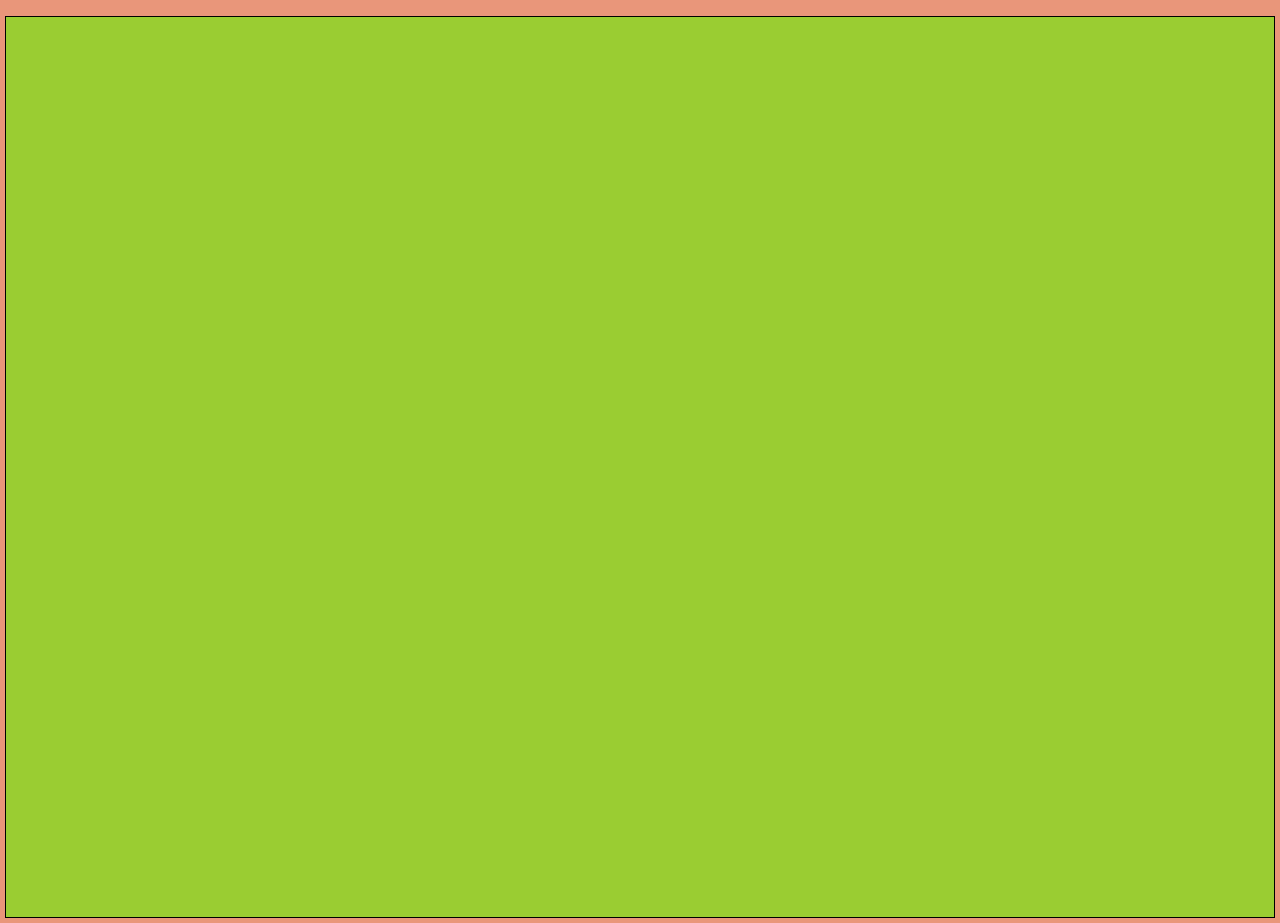
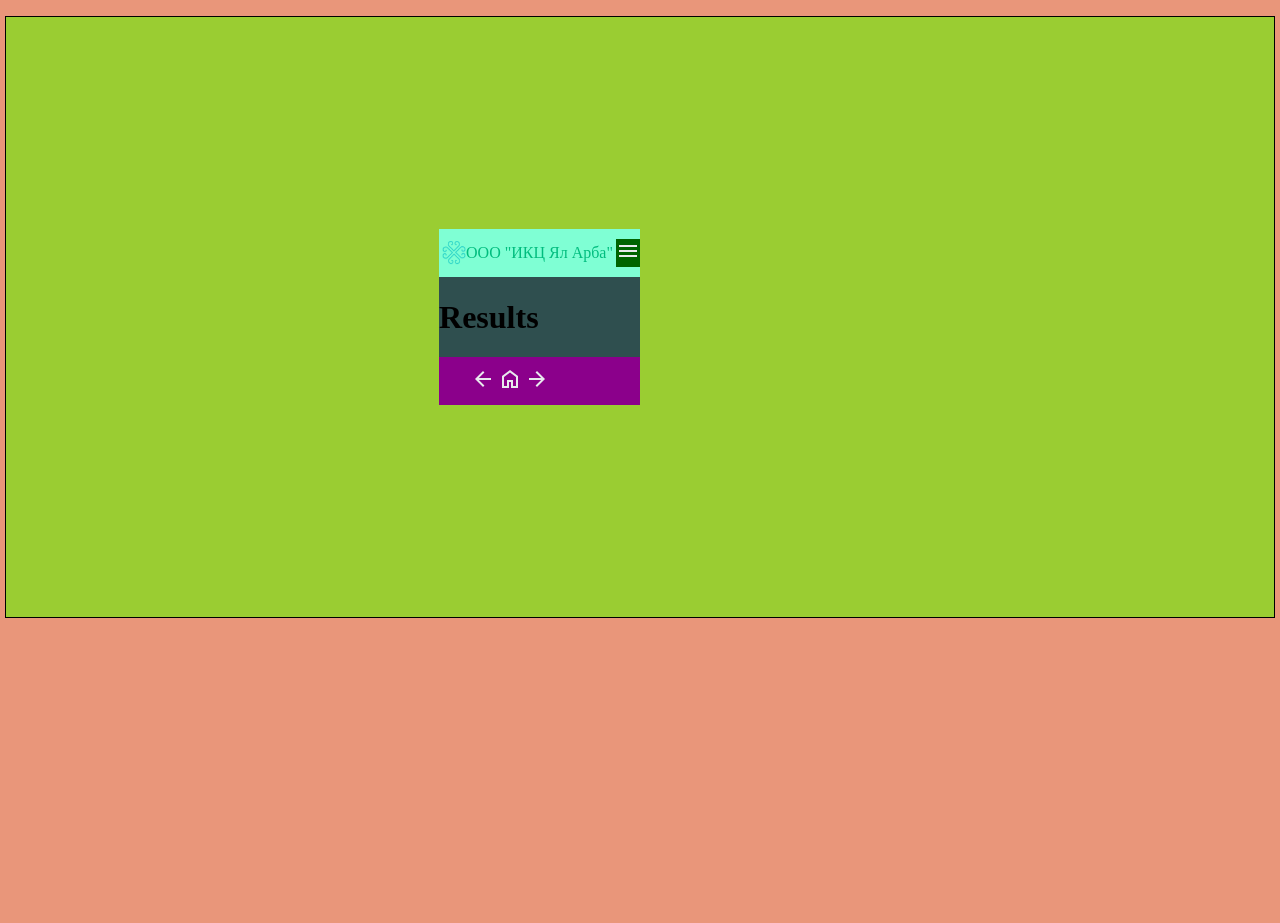
Before and after one commit to valitovgaziz/spa_, a Vue app: page /results in a window 1280 px wide. Before the commit this address had no page. After the commit the page ends 900 px from the top, so only its background shows below. Built offline with nearby package versions, Linux system fonts and the light colour scheme.

Commit message:
Добавил путь, страницу и результатов поиска.

```diff
--- a/src/components/searchLine.vue
+++ b/src/components/searchLine.vue
@@ -1,6 +1,6 @@
 <template>
     <div class="search_line">
-        <form action="HTML/searchResult.html" id="search_form" name="search_request" target="_self">
+        <form id="search_form" name="search_request" action="/results">
             <label for="search_input" class="f-item">Поисковая строка</label>
             <input id="search_input" type="text" autofocus placeholder=".   .   ." class="f-item">
         </form>
@@ -13,11 +13,13 @@
     display: flex;
     flex-direction: column;
 }
+
 form {
     display: flex;
     flex-direction: column;
     align-items: center;
 }
+
 .f-item {
     margin: 0 0 0.4rem 0;
 }
@@ -28,4 +30,5 @@ form {
 export default {
     name: 'serach_line',
 }
+
 </script>
--- /dev/null
+++ b/src/components/serch_results/results.vue
@@ -0,0 +1,14 @@
+<template>
+    <div class="results">
+        <h1>Results</h1>
+    </div>
+</template>
+
+<style>
+.results {
+    background-color: darkslategrey;
+}
+</style>
+
+<script>
+</script>
--- a/src/router/index.js
+++ b/src/router/index.js
@@ -30,6 +30,11 @@ const router = createRouter({
       path: '/feetback',
       name: 'feetback',
       component: () => import('../views/FeetbackView.vue'),
+    },
+    {
+      path: '/results',
+      name: 'results',
+      component: () => import('../views/ResultsView.vue'),
     }
   ],
 })
--- a/src/style/main.css
+++ b/src/style/main.css
@@ -7,11 +7,9 @@ html {
 
 body {
     margin: 1rem 5px 5px 5px;
+    padding: 0;
     height: fit-content;
     border: 1px solid;
-    min-height: 900px;
+    min-height: 600px;
     background-color: yellowgreen;
-    display: flex;
-    flex-direction: column;
-    align-items: center;
 }
--- /dev/null
+++ b/src/views/ResultsView.vue
@@ -0,0 +1,27 @@
+<template>
+    <div class="main">
+      <Header />
+      <Results />
+      <Footer />
+    </div>
+  </template>
+
+  <style>
+
+  </style>
+
+
+
+  <script>
+  import Header from '../components/header.vue';
+  import Footer from '../components/footer.vue';
+  import Results from '../components/serch_results/results.vue';
+
+  export default {
+    components: {
+      Header,
+      Footer,
+      Results,
+    },
+  };
+  </script>
```
